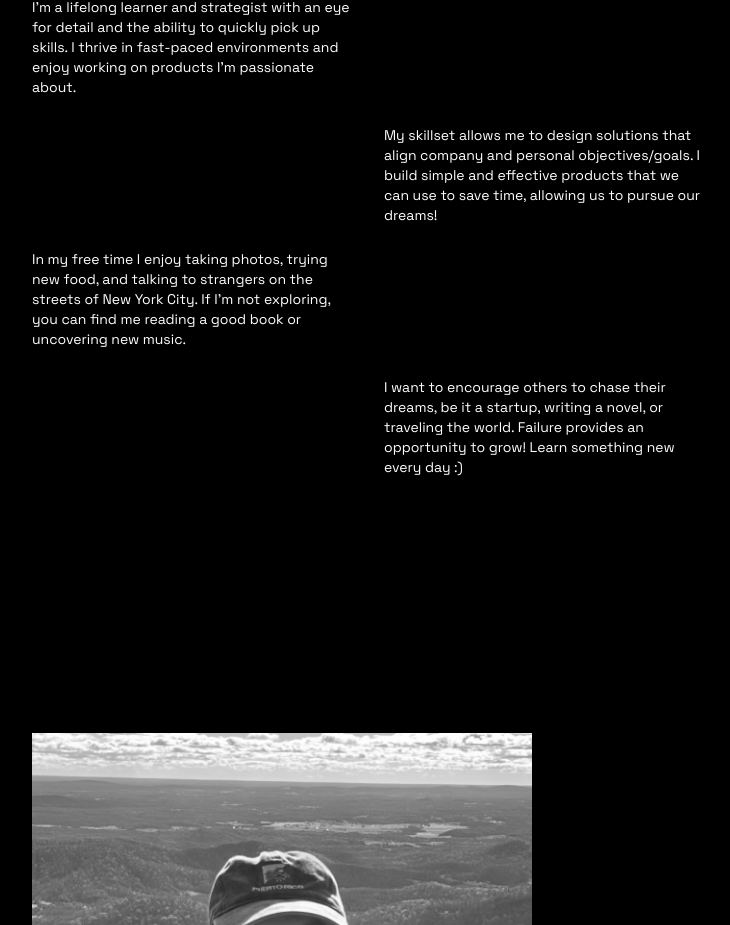
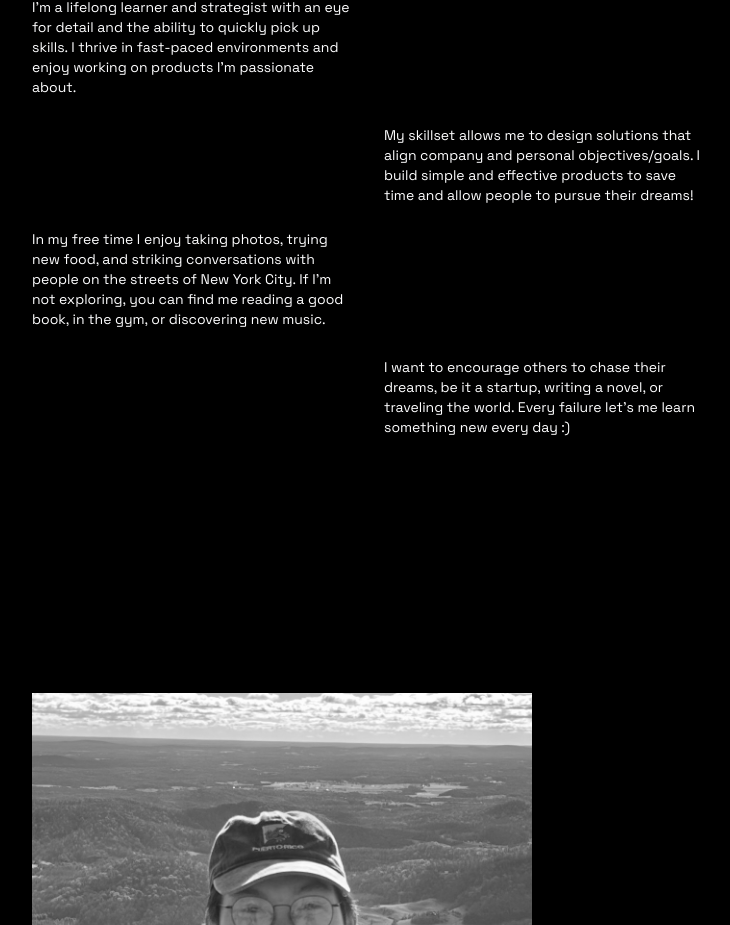
Before and after one commit to ethanwhyy/ethanwhyy.github.io, a Next.js app: page / in a window 1280 px wide. Shown: the part 3377-4302 px from the top of the page, without its empty margins (480-1210 px from the left). Built offline with nearby package versions, Linux system fonts and the light colour scheme.

Commit message:
Update page.tsx

```diff
--- a/app/page.tsx
+++ b/app/page.tsx
@@ -532,7 +532,7 @@
                         <div className="space-y-8">
                           <p className="text-sm text-[#fefeff]">
                           My skillset allows me to design solutions that align company and personal objectives/goals.
-                          I build simple and effective products that we can use to save time, allowing us to pursue our dreams!
+                          I build simple and effective products to save time and allow people to pursue their dreams!
                           </p>
                         </div>
                       </div>
@@ -546,8 +546,8 @@
                         <div className="space-y-8">
                           <p className="text-sm text-[#fefeff]">
                             In my free time I enjoy taking photos, trying new food, and
-                            talking to strangers on the streets of New York City. If I'm not exploring,
-                            you can find me reading a good book or uncovering new music.
+                            striking conversations with people on the streets of New York City. If I'm not exploring,
+                            you can find me reading a good book, in the gym, or discovering new music.
                           </p>
                         </div>
                       </div>
@@ -556,7 +556,7 @@
                         <div className="space-y-8">
                           <p className="text-sm text-[#fefeff]">
                             I want to encourage others to chase their dreams, be it a startup, writing a novel,
-                            or traveling the world. Failure provides an opportunity to grow! Learn something new every day :)
+                            or traveling the world. Every failure let's me learn something new every day :)
                           </p>
                         </div>
                       </div>
```
